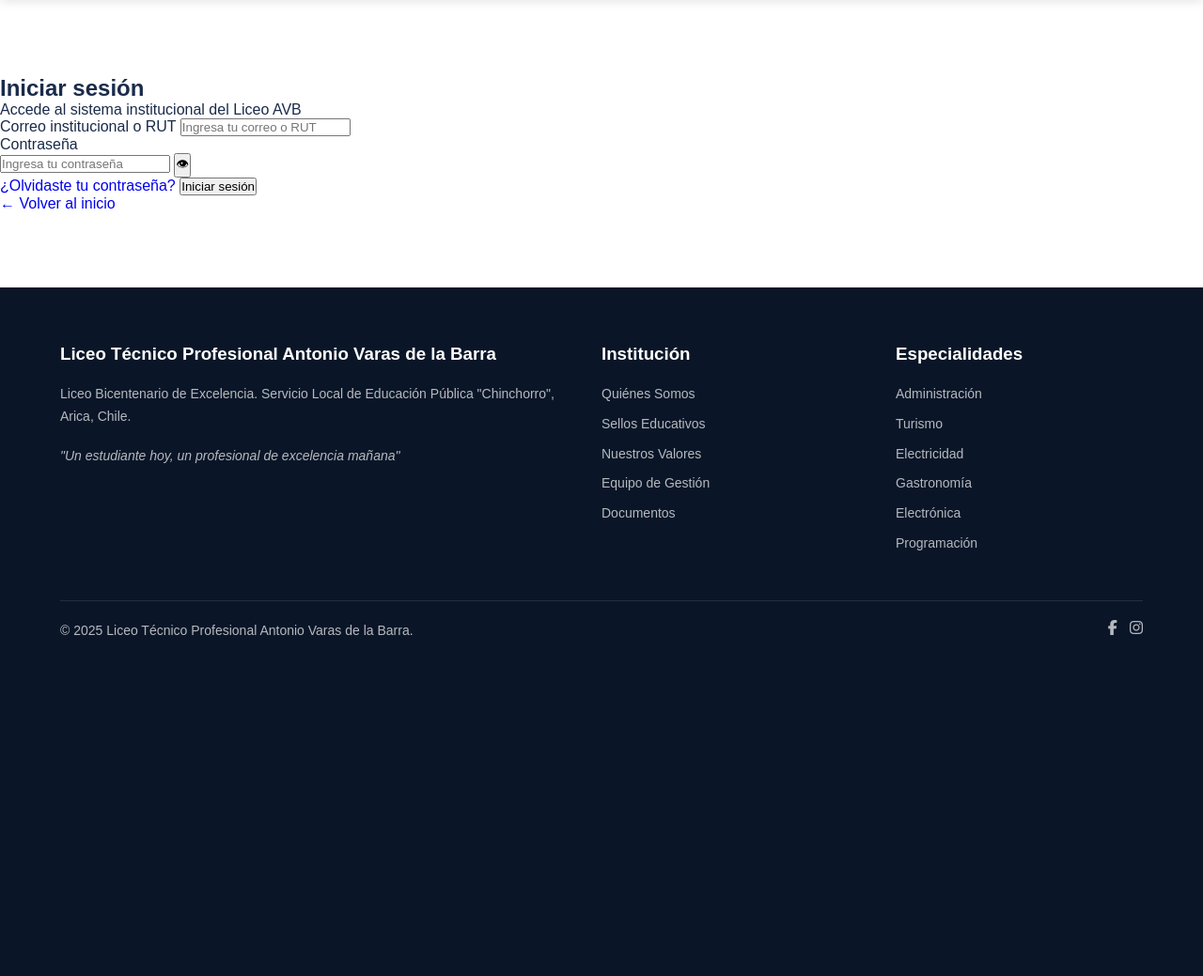
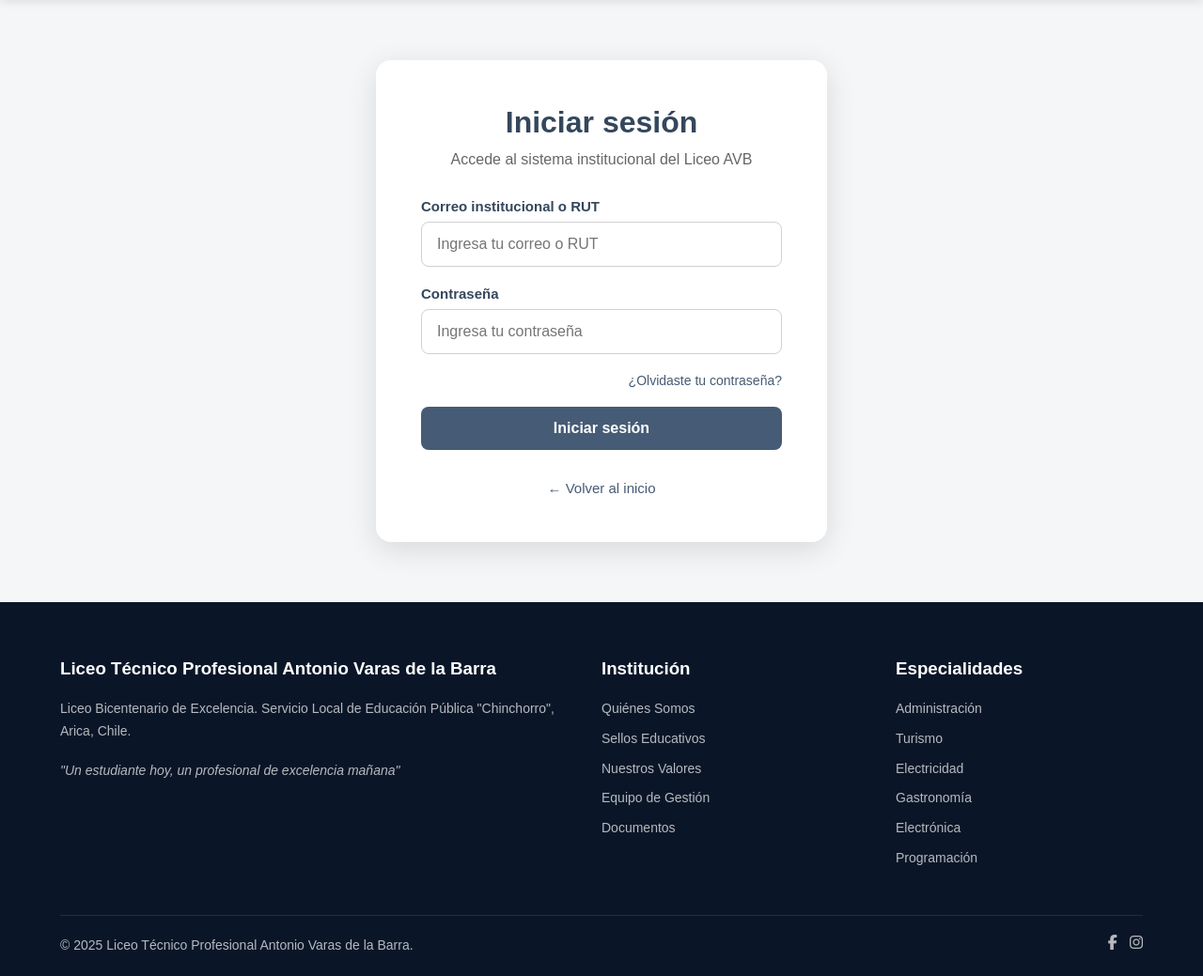
Before and after one commit to Lmunoz22/Intranet-, a Django app: page /login/ in a window 1280 px wide. Shown: the part 111-1150 px from the top of the page at 94% size. Before the commit the page ends 787 px from the top, so only its background shows below. Run offline with Django 5.2, Linux system fonts and the light colour scheme.

Commit message:
Creacion css login

```diff
--- a/interfaz/templates/interfaz/base.html
+++ b/interfaz/templates/interfaz/base.html
@@ -1,40 +1,31 @@
 {% load static %}
 
-<!DOCTYPE html>
+<!doctype html>
 <html lang="es">
+  <head>
+    <meta charset="UTF-8" />
 
-<head>
+    <meta name="viewport" content="width=device-width, initial-scale=1.0" />
 
-    <meta charset="UTF-8">
-
-    <meta name="viewport" content="width=device-width, initial-scale=1.0">
-
-    <title>
-        {% block title %}
-        Liceo AVB
-        {% endblock title %}
-    </title>
-
+    <title>{% block title %} Liceo AVB {% endblock title %}</title>
 
     <!-- ICONOS -->
-    <link rel="stylesheet"
-          href="https://cdnjs.cloudflare.com/ajax/libs/font-awesome/6.5.1/css/all.min.css">
-
+    <link
+      rel="stylesheet"
+      href="https://cdnjs.cloudflare.com/ajax/libs/font-awesome/6.5.1/css/all.min.css"
+    />
 
     <!-- ESTILOS -->
     <style>
-
       * {
         margin: 0;
         padding: 0;
         box-sizing: border-box;
       }
 
-
       html {
         scroll-behavior: smooth;
       }
-
 
       body {
         font-family: Arial, Helvetica, sans-serif;
@@ -920,39 +790,248 @@
           grid-template-columns: 1fr;
         }
 
-
         .footer-bottom {
           flex-direction: column;
           gap: 15px;
         }
+      }
+      /* ========================================
+   LOGIN
+======================================== */
 
+      .login-section {
+        min-height: 80vh;
 
+        display: flex;
+        justify-content: center;
+        align-items: center;
+
+        padding: 64px 24px;
+
+        background-color: #f5f6f8;
       }
 
+      .login-container {
+        width: 100%;
+        max-width: 480px;
+
+        padding: 48px;
+
+        background-color: #ffffff;
+
+        border-radius: 16px;
+
+        box-shadow: 0 8px 32px rgba(0, 0, 0, 0.12);
+      }
+
+      /* ========================================
+   CABECERA DEL LOGIN
+======================================== */
+
+      .login-header {
+        text-align: center;
+
+        margin-bottom: 32px;
+      }
+
+      .login-header h1 {
+        font-size: 32px;
+
+        color: #34475c;
+
+        margin-bottom: 12px;
+      }
+
+      .login-header p {
+        font-size: 16px;
+
+        color: #666666;
+      }
+
+      /* ========================================
+   FORMULARIO
+======================================== */
+
+      .login-form {
+        display: flex;
+
+        flex-direction: column;
+
+        gap: 20px;
+      }
+
+      .form-group {
+        display: flex;
+
+        flex-direction: column;
+
+        gap: 8px;
+      }
+
+      .form-group label {
+        font-size: 15px;
+
+        font-weight: 600;
+
+        color: #34475c;
+      }
+
+      .form-group input {
+        width: 100%;
+
+        padding: 14px 16px;
+
+        border: 1px solid #d0d0d0;
+
+        border-radius: 8px;
+
+        font-family: inherit;
+
+        font-size: 16px;
+
+        outline: none;
+
+        transition: border-color 0.2s ease;
+      }
+
+      .form-group input:focus {
+        border-color: #465b75;
+      }
+
+      /* ========================================
+   CONTRASEÑA
+======================================== */
+
+      .password-container {
+        position: relative;
+      }
+
+      .password-container input {
+        padding-right: 48px;
+      }
+
+      .show-password {
+        position: absolute;
+
+        right: 12px;
+        top: 50%;
+
+        transform: translateY(-50%);
+
+        border: none;
+
+        background: transparent;
+
+        cursor: pointer;
+
+        font-size: 16px;
+      }
+
+      /* ========================================
+   RECUPERAR CONTRASEÑA
+======================================== */
+
+      .forgot-password {
+        text-align: right;
+
+        color: #465b75;
+
+        font-size: 14px;
+
+        text-decoration: none;
+      }
+
+      .forgot-password:hover {
+        text-decoration: underline;
+      }
+
+      /* ========================================
+   BOTÓN INICIAR SESIÓN
+======================================== */
+
+      .login-button {
+        width: 100%;
+
+        padding: 14px 16px;
+
+        border: none;
+
+        border-radius: 8px;
+
+        background-color: #465b75;
+
+        color: #ffffff;
+
+        font-family: inherit;
+
+        font-size: 16px;
+
+        font-weight: 600;
+
+        cursor: pointer;
+
+        transition: background-color 0.2s ease;
+      }
+
+      .login-button:hover {
+        background-color: #34475c;
+      }
+
+      /* ========================================
+   VOLVER AL INICIO
+======================================== */
+
+      .login-footer {
+        text-align: center;
+
+        margin-top: 32px;
+      }
+
+      .login-footer a {
+        color: #465b75;
+
+        font-size: 15px;
+
+        text-decoration: none;
+      }
+
+      .login-footer a:hover {
+        text-decoration: underline;
+      }
+
+      /* ========================================
+   RESPONSIVE
+======================================== */
+
+      @media (max-width: 480px) {
+        .login-section {
+          padding: 40px 16px;
+        }
+
+        .login-container {
+          padding: 32px 24px;
+        }
+
+        .login-header h1 {
+          font-size: 28px;
+        }
+      }
     </style>
-
   </head>
 
-
   <body>
-
-
     <!-- =========================
          BARRA SUPERIOR
     ========================== -->
 
     <div class="topbar">
-
       <div>
         <i class="fas fa-location-dot"></i>
-            Av. Loa #2200, Arica
-
-            &nbsp; | &nbsp;
+        Av. Loa #2200, Arica &nbsp; | &nbsp;
 
         <i class="fas fa-phone"></i>
         +56 4 4220 7138
       </div>
-
 
       <div>
         <a href="#">
@@ -963,241 +1042,143 @@
           <i class="fab fa-instagram"></i>
         </a>
       </div>
-
     </div>
-
-
 
     <!-- =========================
          NAVBAR
     ========================== -->
 
     <header>
-
       <nav>
-
         <a href="{% url 'inicio' %}" class="logo">
-
-                <div class="logo-icon">
-                    AVB
-                </div>
+          <div class="logo-icon">AVB</div>
 
           <div class="logo-text">
+            <strong> Liceo Antonio Varas de la Barra </strong>
 
-                    <strong>
-                        Liceo Antonio Varas de la Barra
-                    </strong>
-
-                    <span>
-                        Bicentenario de Excelencia · Arica
-                    </span>
-
+            <span> Bicentenario de Excelencia · Arica </span>
           </div>
-
         </a>
 
-
         <ul class="nav-links">
-
           <li>
-                    <a href="#inicio">
-                        Inicio
-                    </a>
+            <a href="#inicio"> Inicio </a>
           </li>
 
           <li>
-                    <a href="#nosotros">
-                        Institución
-                    </a>
+            <a href="#nosotros"> Institución </a>
           </li>
 
           <li>
-                    <a href="#especialidades">
-                        Especialidades
-                    </a>
+            <a href="#especialidades"> Especialidades </a>
           </li>
 
           <li>
-                    <a href="#noticias">
-                        Noticias
-                    </a>
+            <a href="#noticias"> Noticias </a>
           </li>
 
           <li>
-                    <a href="#equipo">
-                        Equipo
-                    </a>
+            <a href="#equipo"> Equipo </a>
           </li>
 
           <li>
-                    <a href="#contacto">
-                        Contacto
-                    </a>
+            <a href="#contacto"> Contacto </a>
           </li>
-
         </ul>
-
 
         <a href="{% url 'login' %}" class="btn-intranet">
           <i class="fas fa-lock"></i>
           Intranet
         </a>
-
       </nav>
-
     </header>
-
-
 
     <!-- CONTENIDO DE LAS PÁGINAS -->
 
-    <main>
-
-        {% block content %}
-        {% endblock content %}
-
-    </main>
-
-
+    <main>{% block content %} {% endblock content %}</main>
 
     <!-- =========================
          FOOTER
     ========================== -->
 
     <footer>
+      <div class="footer-grid">
+        <div>
+          <h3>Liceo Técnico Profesional Antonio Varas de la Barra</h3>
 
-        <div class="footer-grid">
+          <p>
+            Liceo Bicentenario de Excelencia. Servicio Local de Educación
+            Pública "Chinchorro", Arica, Chile.
+          </p>
 
+          <br />
+
+          <p>
+            <em> "Un estudiante hoy, un profesional de excelencia mañana" </em>
+          </p>
+        </div>
 
         <div>
-
-                <h3>
-                    Liceo Técnico Profesional
-                    Antonio Varas de la Barra
-                </h3>
-
-                <p>
-                    Liceo Bicentenario de Excelencia.
-                    Servicio Local de Educación Pública
-                    "Chinchorro", Arica, Chile.
-                </p>
-
-                <br>
-
-                <p>
-                    <em>
-                        "Un estudiante hoy,
-                        un profesional de excelencia mañana"
-                    </em>
-                </p>
-
-            </div>
-
-
-            <div>
-
-                <h3>
-                    Institución
-                </h3>
+          <h3>Institución</h3>
 
           <ul>
-
             <li>
-                        <a href="#nosotros">
-                            Quiénes Somos
-                        </a>
+              <a href="#nosotros"> Quiénes Somos </a>
             </li>
 
             <li>
-                        <a href="#sellos">
-                            Sellos Educativos
-                        </a>
+              <a href="#sellos"> Sellos Educativos </a>
             </li>
 
             <li>
-                        <a href="#valores">
-                            Nuestros Valores
-                        </a>
+              <a href="#valores"> Nuestros Valores </a>
             </li>
 
             <li>
-                        <a href="#equipo">
-                            Equipo de Gestión
-                        </a>
+              <a href="#equipo"> Equipo de Gestión </a>
             </li>
 
             <li>
-                        <a href="#proyecto">
-                            Documentos
-                        </a>
+              <a href="#proyecto"> Documentos </a>
             </li>
-
           </ul>
-
         </div>
 
-
         <div>
-
-                <h3>
-                    Especialidades
-                </h3>
+          <h3>Especialidades</h3>
 
           <ul>
-
             <li>
-                        <a href="#especialidades">
-                            Administración
-                        </a>
+              <a href="#especialidades"> Administración </a>
             </li>
 
             <li>
-                        <a href="#especialidades">
-                            Turismo
-                        </a>
+              <a href="#especialidades"> Turismo </a>
             </li>
 
             <li>
-                        <a href="#especialidades">
-                            Electricidad
-                        </a>
+              <a href="#especialidades"> Electricidad </a>
             </li>
 
             <li>
-                        <a href="#especialidades">
-                            Gastronomía
-                        </a>
+              <a href="#especialidades"> Gastronomía </a>
             </li>
 
             <li>
-                        <a href="#especialidades">
-                            Electrónica
-                        </a>
+              <a href="#especialidades"> Electrónica </a>
             </li>
 
             <li>
-                        <a href="#especialidades">
-                            Programación
-                        </a>
+              <a href="#especialidades"> Programación </a>
             </li>
-
           </ul>
-
+        </div>
       </div>
 
-
-        </div>
-
-
       <div class="footer-bottom">
-
-            <p>
-                © 2025 Liceo Técnico Profesional
-                Antonio Varas de la Barra.
-            </p>
+        <p>© 2025 Liceo Técnico Profesional Antonio Varas de la Barra.</p>
 
         <div>
-
           <a href="#">
             <i class="fab fa-facebook-f"></i>
           </a>
--- a/interfaz/templates/interfaz/login.html
+++ b/interfaz/templates/interfaz/login.html
@@ -34,9 +34,7 @@
                         placeholder="Ingresa tu contraseña"
                     >
 
-                    <button type="button" class="show-password">
-                        👁
-                    </button>
+
                 </div>
             </div>
 
```
Also changed, not shown: other parts of interfaz/templates/interfaz/base.html (+13 -140 lines). Lines whose indentation alone changed are shown as unchanged.
